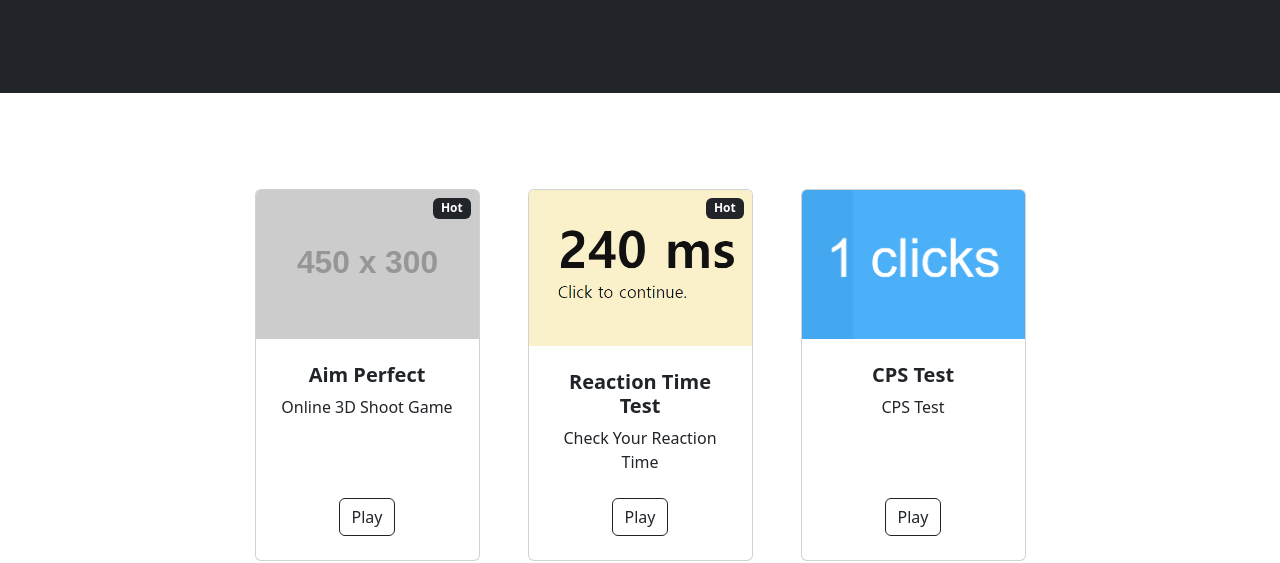
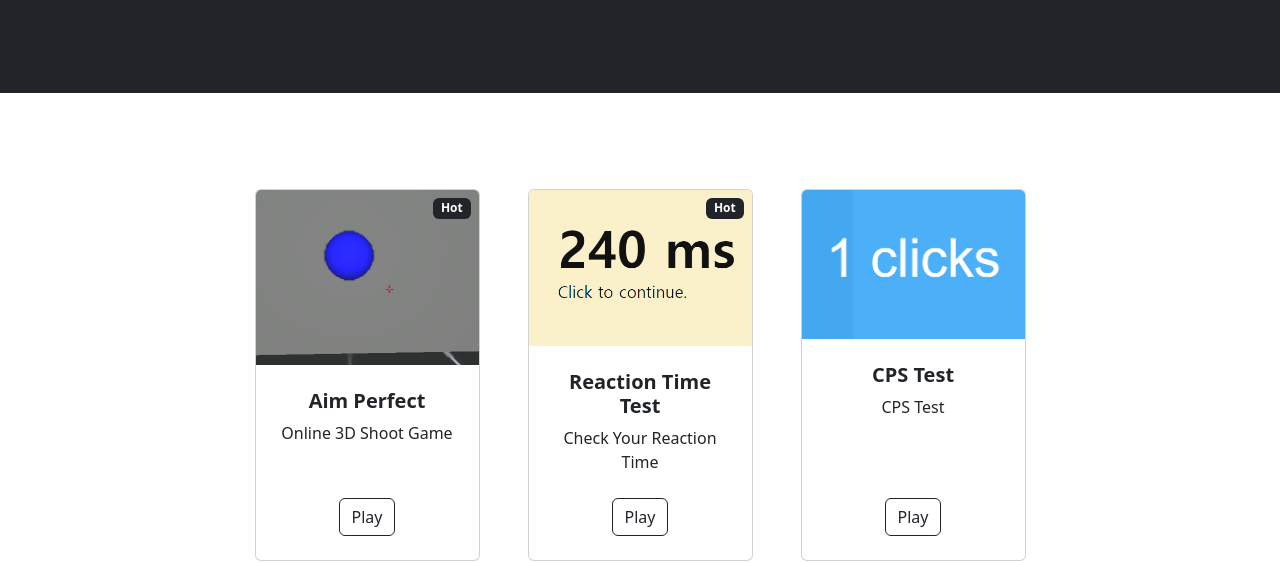
Before and after one commit to aimperfect/aimperfect.github.io, a plain HTML site: page index.html in a window 1280 px wide. Shown: the part 260-823 px from the top of the page. Drawn offline with nearby package versions, Linux system fonts and the light colour scheme; placeholder pictures from the web are drawn by us.

Commit message:
Update index.html

```diff
--- a/index.html
+++ b/index.html
@@ -53,7 +53,7 @@
                     <div id="games" class="col mb-5">
                         <div class="card h-100">
                             <div class="badge bg-dark text-white position-absolute" style="top: 0.5rem; right: 0.5rem">Hot</div>
-                            <img class="card-img-top" src="https://dummyimage.com/450x300/dee2e6/6c757d.jpg" alt="..." />
+                            <img class="card-img-top" src="img/aimperfect.png" alt="..." />
                             <div class="card-body p-4">
                                 <div class="text-center">
                                     <h5 class="fw-bolder">Aim Perfect</h5>
```
